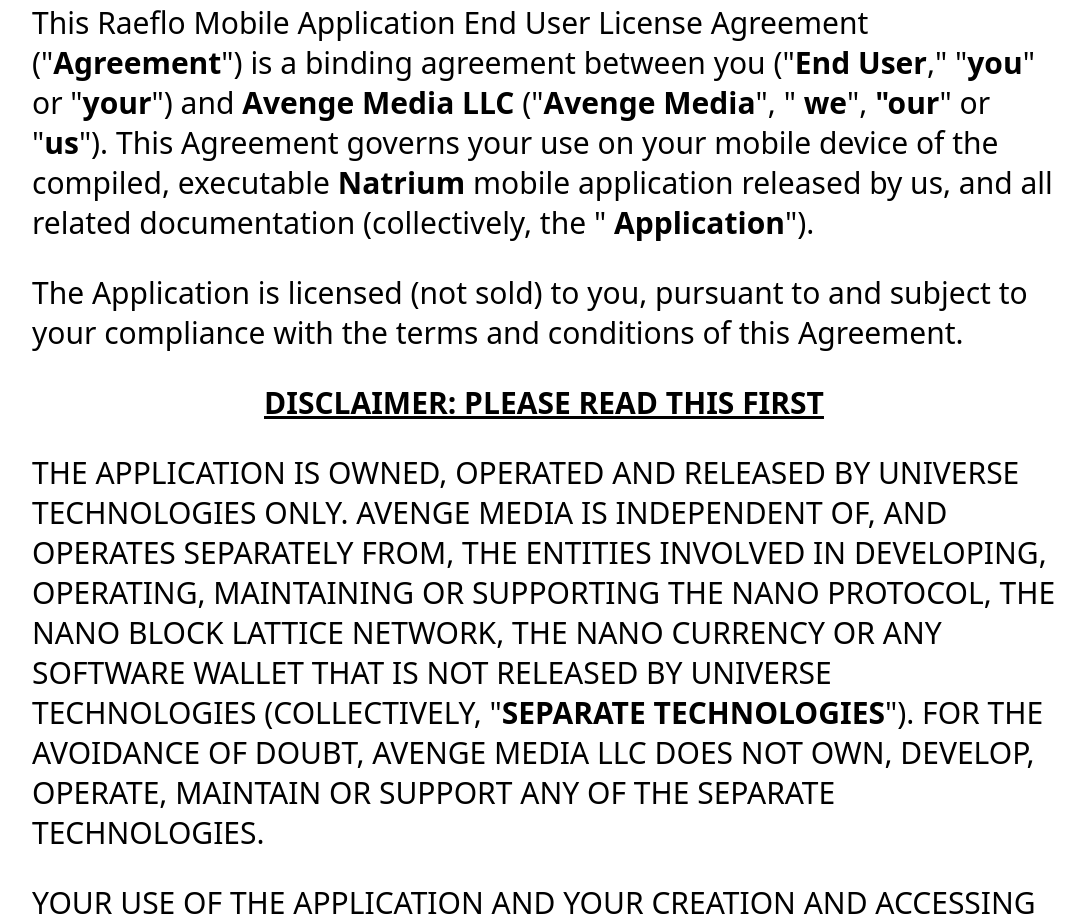
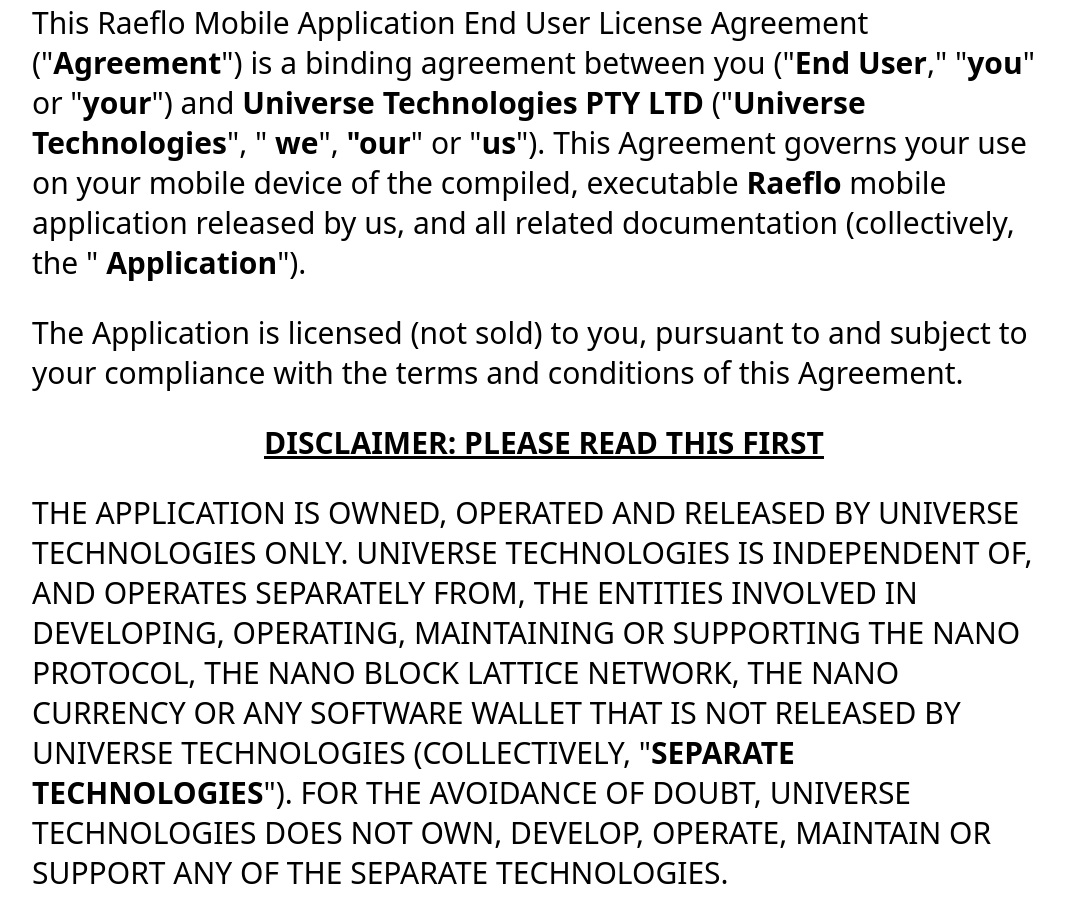
Before and after one commit to Veloc1tyE/eula.github.io, a plain HTML site: page index.html in a window 1280 px wide. Shown: the part 145-1059 px from the top of the page, without its empty margins (96-1181 px from the left). Drawn offline with Linux system fonts and the light colour scheme.

Commit message:
Update index.html

```diff
--- a/index.html
+++ b/index.html
@@ -28,9 +28,9 @@ body {
     </strong>
 </p>
 <p>
-This Raeflo Mobile Application End User License Agreement ("<strong>Agreement</strong>") is a binding agreement between you ("<strong>End User</strong>," "<strong>you</strong>" or "<strong>your</strong>") and <strong>Avenge Media LLC </strong>("<strong>Avenge Media</strong>",<strong> </strong>" <strong>we</strong>", <strong>"our</strong>" or "<strong>us</strong>").
+This Raeflo Mobile Application End User License Agreement ("<strong>Agreement</strong>") is a binding agreement between you ("<strong>End User</strong>," "<strong>you</strong>" or "<strong>your</strong>") and <strong>Universe Technologies PTY LTD </strong>("<strong>Universe Technologies</strong>",<strong> </strong>" <strong>we</strong>", <strong>"our</strong>" or "<strong>us</strong>").
     This Agreement governs your use on your mobile device of the compiled,
-    executable <strong>Natrium </strong>mobile application released by
+    executable <strong>Raeflo </strong>mobile application released by
 us, and all related documentation (collectively, the "    <strong>Application</strong>").
 </p>
 <p>
@@ -44,12 +44,12 @@ us, and all related documentation (collectively, the "    <strong>Application</s
 </p>
 <p>
     THE APPLICATION IS OWNED, OPERATED AND RELEASED BY UNIVERSE TECHNOLOGIES
-    ONLY. AVENGE MEDIA IS INDEPENDENT OF, AND OPERATES SEPARATELY FROM,
+    ONLY. UNIVERSE TECHNOLOGIES IS INDEPENDENT OF, AND OPERATES SEPARATELY FROM,
     THE ENTITIES INVOLVED IN DEVELOPING, OPERATING, MAINTAINING OR SUPPORTING
     THE NANO PROTOCOL, THE NANO BLOCK LATTICE NETWORK, THE NANO CURRENCY OR ANY
     SOFTWARE WALLET THAT IS NOT RELEASED BY UNIVERSE TECHNOLOGIES (COLLECTIVELY,
-    "<strong>SEPARATE TECHNOLOGIES</strong>"). FOR THE AVOIDANCE OF DOUBT, AVENGE
-    MEDIA LLC DOES NOT OWN, DEVELOP, OPERATE, MAINTAIN OR SUPPORT ANY OF
+    "<strong>SEPARATE TECHNOLOGIES</strong>"). FOR THE AVOIDANCE OF DOUBT, UNIVERSE TECHNOLOGIES
+	DOES NOT OWN, DEVELOP, OPERATE, MAINTAIN OR SUPPORT ANY OF
     THE SEPARATE TECHNOLOGIES.
 </p>
 <p>
```
